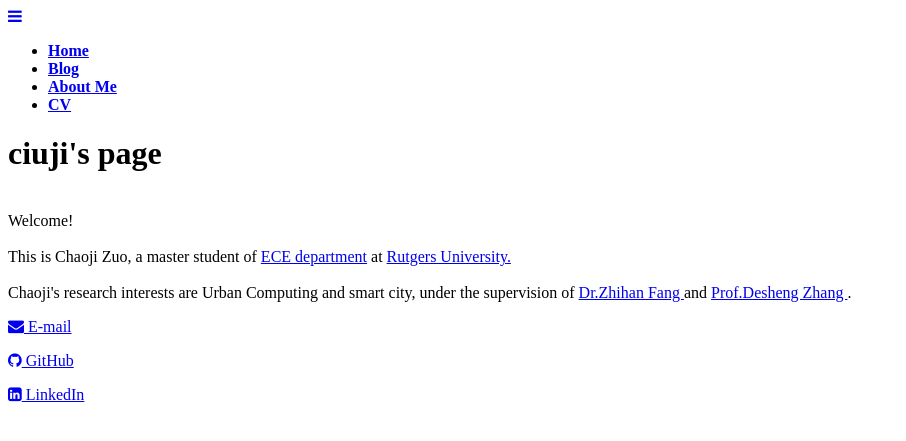
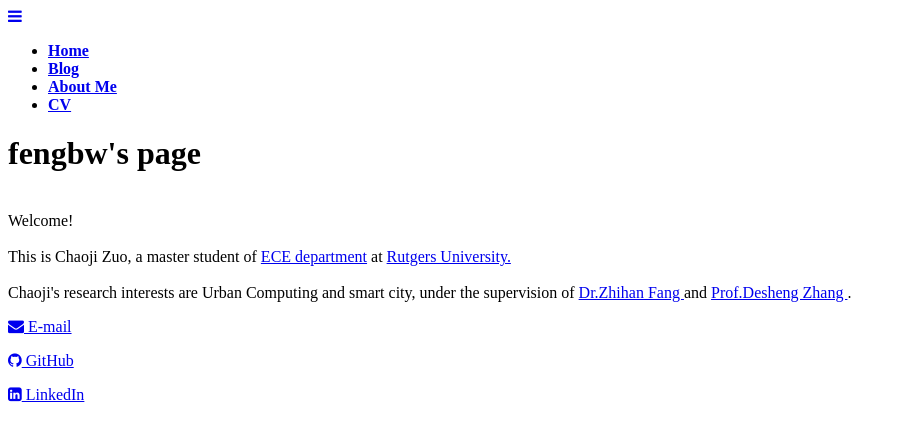
Before and after one commit to fengbw/PersonalPage, a Jekyll site: the page index.html, which Jekyll copies as it is, in a window 1280 px wide. Shown: the top 441 px of the page, without its empty margins (0-906 px from the left). Built offline with Jekyll 4.4.1, drawn with Linux system fonts in a browser that asks for light colours; nearby versions of some CDN libraries; a style sheet for code colours, icons or effects is not loaded.

Commit message:
[modify] index

```diff
--- a/index.html
+++ b/index.html
@@ -1,16 +1,7 @@
 <!DOCTYPE html>
-<!-- saved from url=(0025)https://ciuji.github.io/ -->
-<html class="ciuji_github_io">
+<!-- saved from url=(0025)https://fengbw.github.io/ -->
+<html class="fengbw_github_io">
 <head><meta http-equiv="Content-Type" content="text/html; charset=UTF-8">
-<!--   <script>
-    var _hmt = _hmt || [];
-    (function () {
-      var hm = document.createElement("script");
-      hm.src = "https://hm.baidu.com/hm.js?4bcd9af5d6b519a7e464687ae6bdf579";
-      var s = document.getElementsByTagName("script")[0];
-      s.parentNode.insertBefore(hm, s);
-    })();
-  </script> -->
 <!-- Global site tag (gtag.js) - Google Analytics -->
 <script async src="https://www.googletagmanager.com/gtag/js?id=UA-147531859-1"></script>
 <script>
@@ -28,25 +19,25 @@
   <!-- add description and keywords for SEO -->
   <!-- Begin Jekyll SEO tag v2.3.0 -->
 <title>ciuji's page</title>
-<meta property="og:title" content="ciuji">
-<meta name="author" content="ciuji">
+<meta property="og:title" content="fengbw">
+<meta name="author" content="fengbw">
 <meta property="og:locale" content="en_US">
-<meta name="description" content="Master in Computer Engineering">
-<meta property="og:description" content="Master in Computer Engineering">
-<link rel="canonical" href="https://ciuji.github.io//">
-<meta property="og:url" content="https://ciuji.github.io//">
-<meta property="og:site_name" content="ciuji">
+<meta name="description" content="Master in Computer Science">
+<meta property="og:description" content="Master in Computer Science">
+<link rel="canonical" href="https://fengbw.github.io//">
+<meta property="og:url" content="https://fengbw.github.io//">
+<meta property="og:site_name" content="fengbw">
 <script type="application/ld+json">
-{"name":"ciuji","description":"master in CE","author":{"@type":"Person","name":"ciuji"},"@type":"WebSite","url":"https://ciuji.github.io//","image":null,"publisher":null,"headline":"ciuji","dateModified":null,"datePublished":null,"sameAs":null,"mainEntityOfPage":null,"@context":"http://schema.org"}</script>
+{"name":"fengbw","description":"master in CE","author":{"@type":"Person","name":"fengbw"},"@type":"WebSite","url":"https://fengbw.github.io//","image":null,"publisher":null,"headline":"ciuji","dateModified":null,"datePublished":null,"sameAs":null,"mainEntityOfPage":null,"@context":"http://schema.org"}</script>
 <!-- End Jekyll SEO tag -->
 
-  <meta name="description" content="Master Student in Computer Engineering">
+  <meta name="description" content="Master Student in Computer Science">
 
- <meta name="keywords" content="ciuji">
+ <meta name="keywords" content="fengbw">
 
 
-  <meta name="author" content="ciuji">
-  <meta name="copyright" content="© ciuji 2018">
+  <meta name="author" content="fengbw">
+  <meta name="copyright" content="© fengbw 2019">
 
 
   <!-- External libraries -->
@@ -67,8 +58,8 @@
 
   <!-- Site styles -->
   <link rel="stylesheet" href="./css/main.css">
-  <link rel="canonical" href="https://ciuji.github.io//">
-  <link rel="alternate" type="application/rss+xml" title="ciuji" href="https://ciuji.github.io//feed.xml">
+  <link rel="canonical" href="https://fengbw.github.io//">
+  <link rel="alternate" type="application/rss+xml" title="ciuji" href="https://fengbw.github.io//feed.xml">
 </head>
 
 
@@ -81,7 +72,7 @@
     </a>
     <nav role="navigation">
       <ul id="js-navigation-menu" class="navigation-menu">
-      <li class="nav-link"><a href="https://ciuji.github.io/" class="logo"><strong>Home</strong></a>
+      <li class="nav-link"><a href="https://fengbw.github.io/" class="logo"><strong>Home</strong></a>
       </li><li class="nav-link"><a href="https://ciuji.github.io/blog"><strong>Blog</strong></a>
       </li><li class="nav-link"><a href="https://ciuji.github.io/about"><strong>About Me</strong></a>
       </li><li class="nav-link"><a href="https://ciuji.github.io/files/cv_chaoji_zuo.pdf"><strong>CV</strong></a>
@@ -100,7 +91,7 @@
 
 
 
-    <h1 class="post-title">ciuji's page</h1>
+    <h1 class="post-title">fengbw's page</h1>
   </header>
 
   <article class="post-content">
@@ -141,15 +132,15 @@
 
   <div class="wrapper">
     <div class="site-navigation" target="_blank">
-      <p><a href="mailto:chaoji.zuo@gmail.com"><i class="fa fa-envelope"></i> E-mail</a></p>
+      <p><a href="mailto:bowei.feng@rutgers.edu"><i class="fa fa-envelope"></i> E-mail</a></p>
     </div>
 
     <div class="site-contact" target="_blank">
-      <p><a href="https://www.github.com/ciuji"><i class="fa fa-github"></i> GitHub</a></p>
+      <p><a href="https://www.github.com/fengbw"><i class="fa fa-github"></i> GitHub</a></p>
     </div>
 
    <div class="site-signature" target="_blank">
-      <p><a href="https://www.linkedin.com/in/chaoji-zuo-46521b154/"><i class="fa fa-linkedin-square"></i> LinkedIn</a></p>
+      <p><a href="https://www.linkedin.com/in/bowei-feng-215367181/"><i class="fa fa-linkedin-square"></i> LinkedIn</a></p>
     </div>
 
   </div>
```
